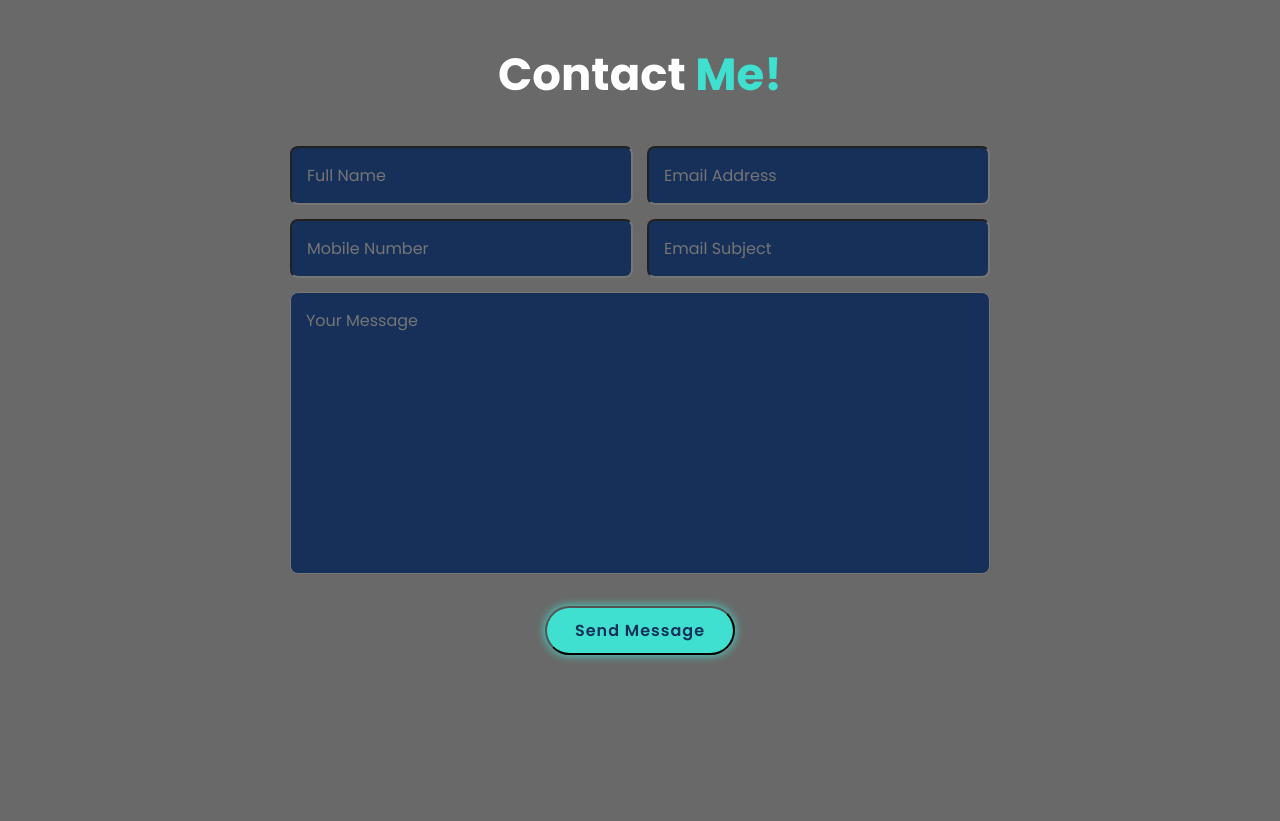
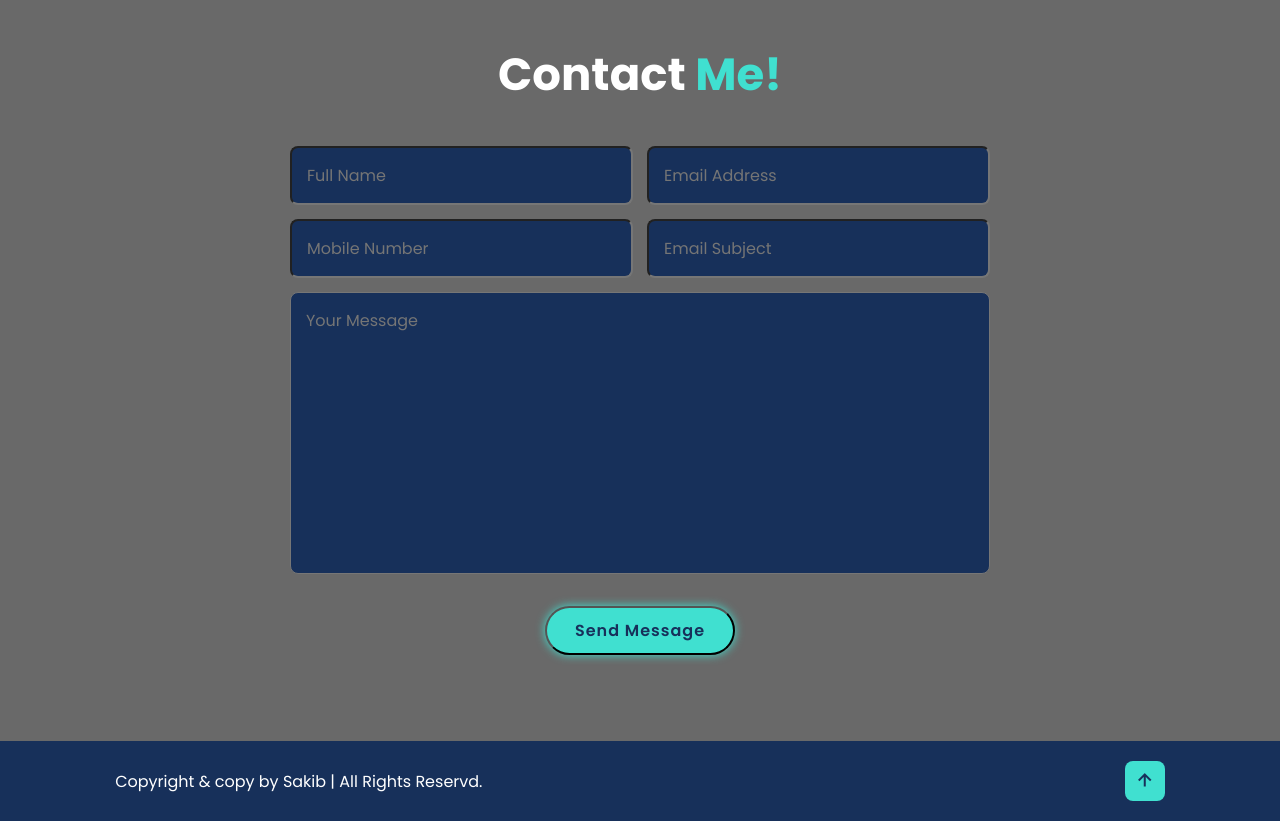
Before and after one commit to abirhossainsakib/Sakib-Portfolio, a plain HTML site: page index.html in a window 1280 px wide. Shown: the part 3259-4080 px from the top of the page. Before the commit the page ends 4000 px from the top, so only its background shows below. Drawn offline with nearby package versions, Linux system fonts and the light colour scheme.

Commit message:
footer designed

```diff
--- a/index.html
+++ b/index.html
@@ -177,6 +177,16 @@
         </form>
     </section>
 
+    <!-- footer design -->
+    <footer class="footer">
+        <div class="footer-text">
+            <p>Copyright & copy by Sakib | All Rights Reservd.</p>
+        </div>
+        <div class="footer-iconTop">
+            <a href="#home"><i class='bx bx-up-arrow-alt' ></i></a>
+        </div>
+    </footer>
+
     <script src="scipt.js"></script>
 </body>
 
--- a/style.css
+++ b/style.css
@@ -334,3 +334,36 @@ span{
     margin-top: 2rem;
     cursor: pointer;
 }
+
+.footer{
+    display: flex;
+    justify-content: space-between;
+    align-items: center;
+    flex-wrap: wrap;
+    padding: 2rem 9%;
+    background: var(--second--bg-color);
+}
+
+.footer-text p{
+    font-size: 1.6rem;
+}
+
+.footer-iconTop a{
+    display: inline-flex;
+    justify-content: center;
+    align-items: center;
+    padding: .8rem;
+    background: var(--main-color);
+    border-radius: .8rem;
+    transition: .5s ease;
+}
+
+.footer-iconTop a:hover{
+    box-shadow: 0 0 1rem var(--main-color);
+}
+
+.footer-iconTop a i{
+    font-size: 2.4rem;
+    color: var(--second--bg-color);
+
+}
```
